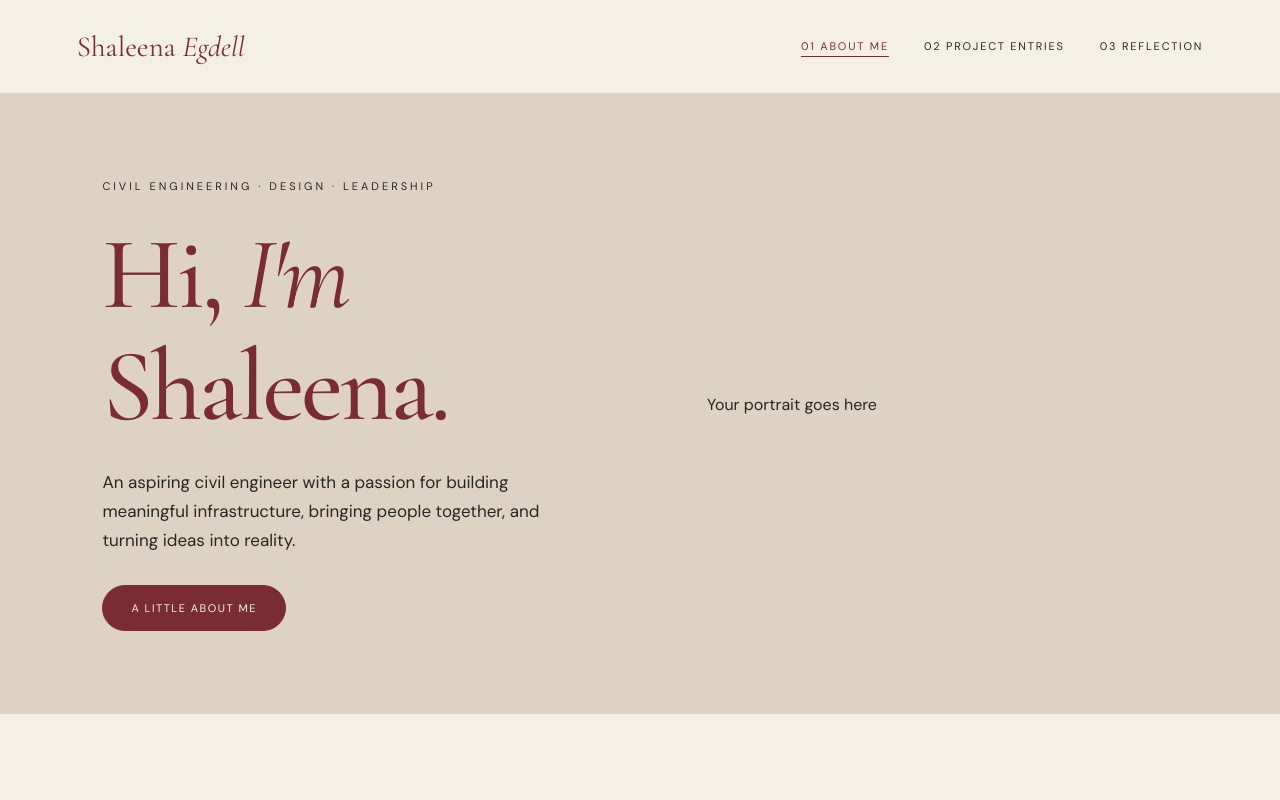
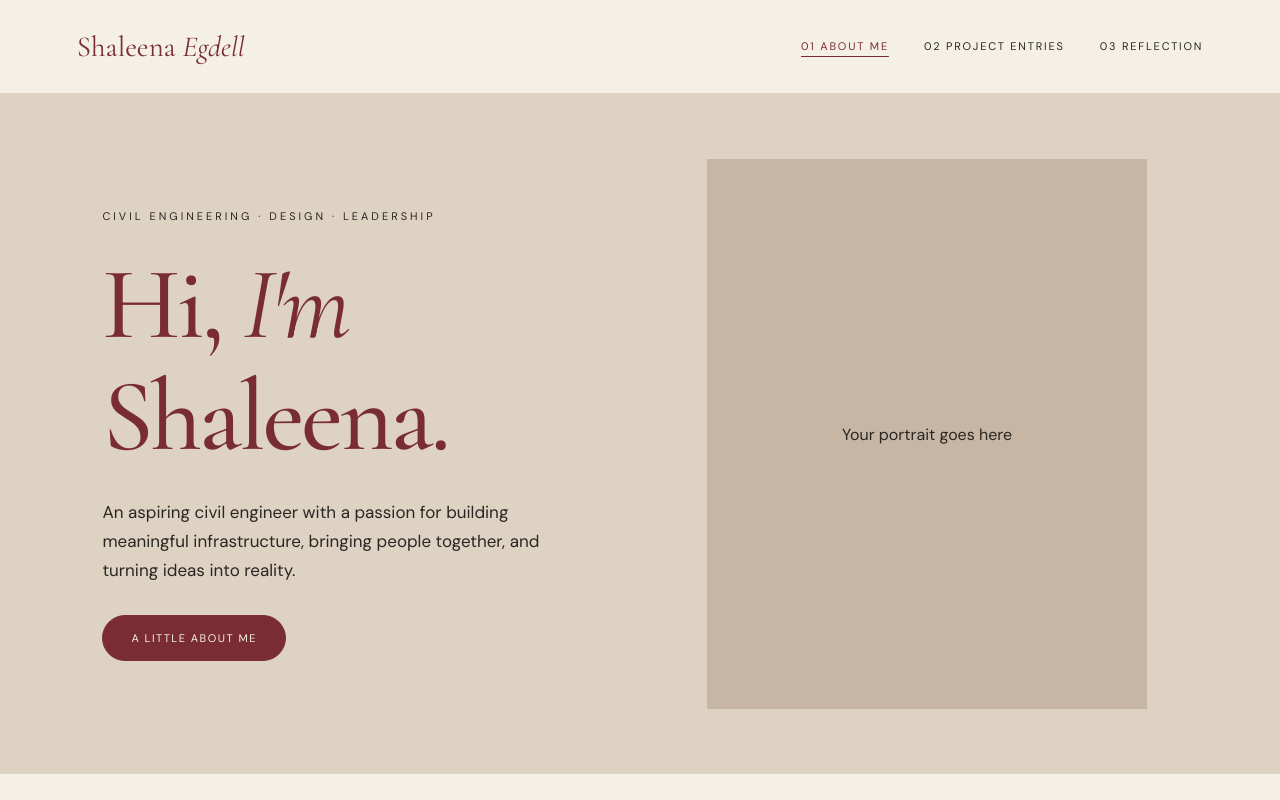
Before and after one commit to ShaleEgg/E-portfolio, a plain HTML site: page index.html in a window 1280 px wide. Shown: the top 800 px of the page. Drawn offline with nearby package versions, Linux system fonts and the light colour scheme.

Commit message:
Enhance .portrait fixing to make work
Updated .portrait class to include aspect ratio, max height, background color, and flex properties.

```diff
--- a/index.html
+++ b/index.html
@@ -139,12 +139,20 @@
             margin-bottom: 30px;
         }
 
-        .portrait {
-            <img src="shaleena.jpg">
+         .portrait {
+            aspect-ratio: 4 / 5;
+            max-height: 550px;
+            background: #C7B6A4;
+            display: flex;
+            align-items: center;
+            justify-content: center;
+            overflow: hidden;
         }
 
         .portrait img {
+            width: 100%;
             height: 100%;
+            object-fit: cover;
         }
 
         .button {
```
